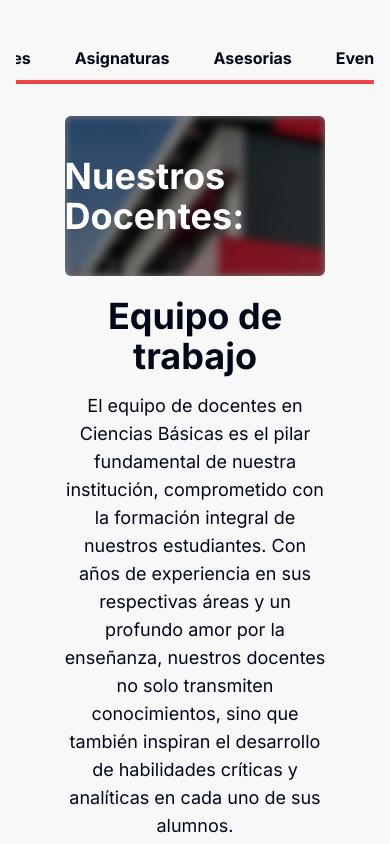
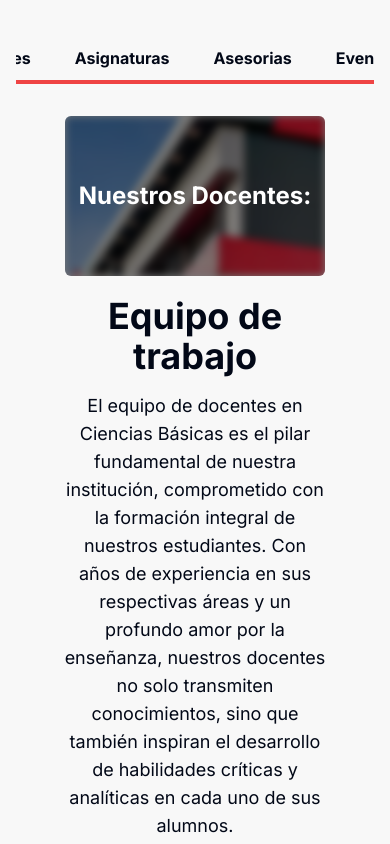
Before and after one commit to DuvanRozoParra/portfolio-cbtic, a Next.js app: page /teacher in a window 390 px wide. Shown: the top 844 px of the page. Built offline with nearby package versions, Linux system fonts and the light colour scheme.

Commit message:
feact : correction tittle scale responsive

```diff
--- a/src/components/Teacher/teacher.tsx
+++ b/src/components/Teacher/teacher.tsx
@@ -131,7 +131,7 @@ export function TeacherAbout() {
             className="absolute inset-0 bg-black opacity-50"
             aria-hidden="true"
           />
-          <h1 className="absolute inset-0 flex items-center justify-center text-white text-4xl md:text-5xl font-bold">
+          <h1 className="absolute inset-0 flex items-center justify-center text-white text-2xl sm:text-3xl md:text-4xl lg:text-5xl font-bold">
             Nuestros Docentes:
           </h1>
         </div>
```
